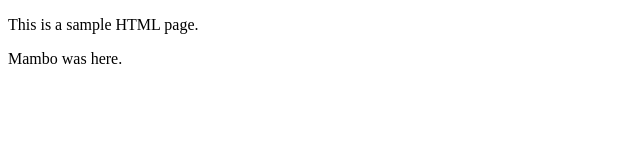
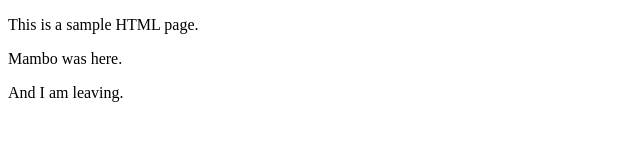
Before and after one commit to educhinski/sample_html, a plain HTML site: page index.html in a window 1280 px wide. Shown: the whole page, without its empty margins (0-640 px from the left). Drawn offline with Linux system fonts and the light colour scheme.

Commit message:
And another one.

```diff
--- a/index.html
+++ b/index.html
@@ -9,5 +9,6 @@
 <body>
   <p>This is a sample HTML page.</p>
   <p>Mambo was here.</p>
+  <p>And I am leaving.</p>
 </body>
 </html>
```
